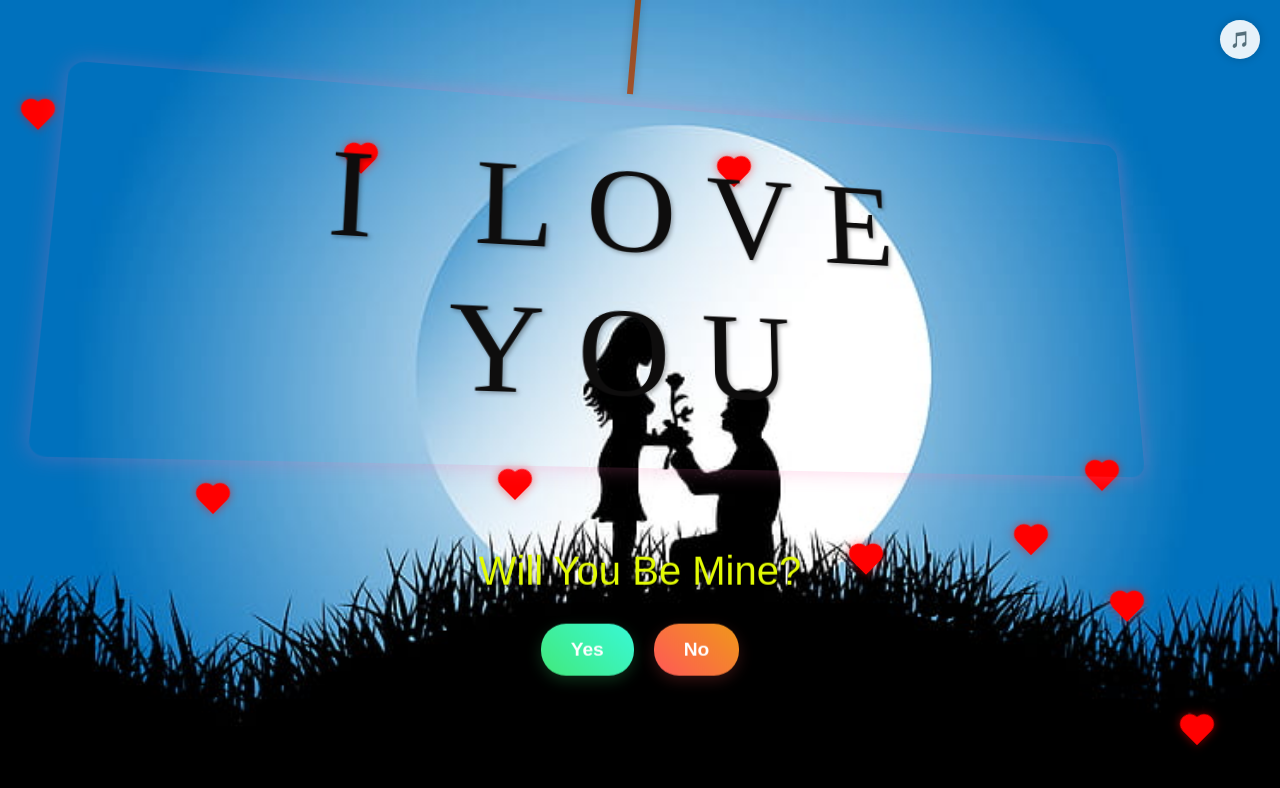
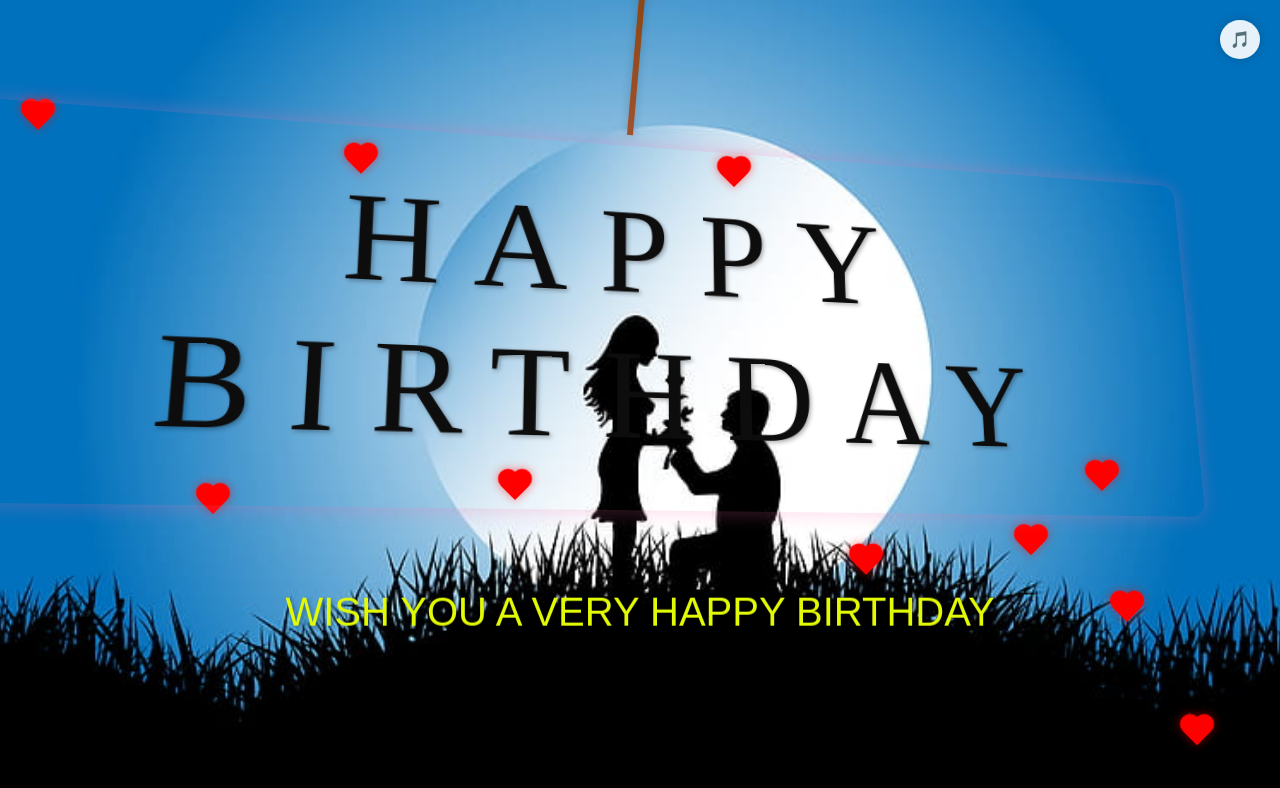
Before and after one commit to NitishDev27/html-propasalann, a plain HTML site: page index.html in a window 1280 px wide. Drawn offline with Linux system fonts and the light colour scheme.

Commit message:
Change title and text for birthday celebration
HERE I CHANGED HAPPY BITHDAY AND YES OR NO BUTTON IN IT

```diff
--- a/index.html
+++ b/index.html
@@ -3,7 +3,7 @@
 <head>
     <meta charset="UTF-8">
     <meta name="viewport" content="width=device-width, initial-scale=1.0">
-    <title>Will You Be Mine?</title>
+    <title>wish you a very happy birthday</title>
     <style>
         body {
             margin: 0;
@@ -293,12 +293,9 @@
 <body>
     <div class="container">
         <div class="rope"></div>
-        <div class="hanging-text">I LOVE YOU</div>
-        <div class="proposal-text">Will You Be Mine?</div>
-        <div class="buttons">
-            <button class="btn btn-yes" onclick="acceptProposal()">Yes</button>
-            <button class="btn btn-no" id="noBtn" onmouseover="moveButton()">No</button>
-        </div>
+        <div class="hanging-text">HAPPY BIRTHDAY</div>
+        <div class="proposal-text">WISH YOU A VERY HAPPY BIRTHDAY</div>
+
     </div>
 
     <div class="music-control" onclick="toggleMusic()">
@@ -408,4 +405,5 @@
         });
     </script>
 </body>
+
 </html>
```
